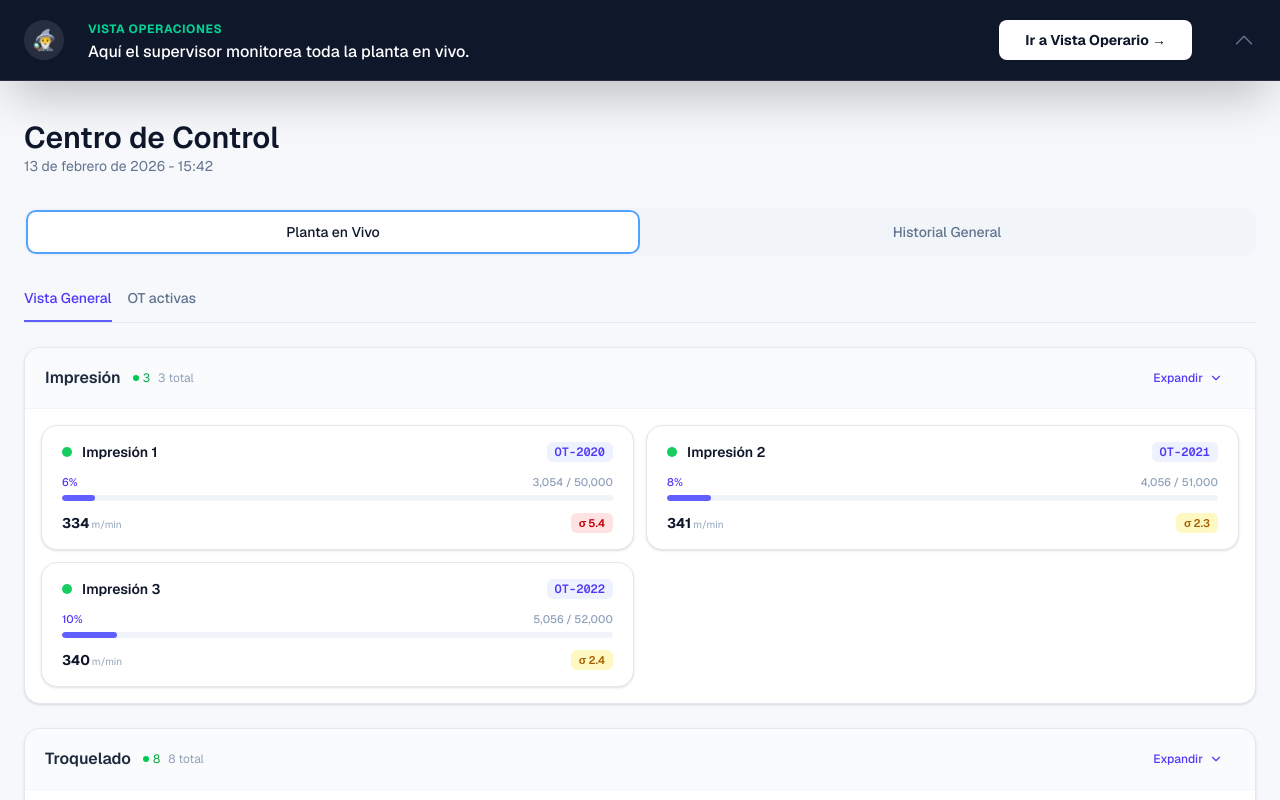
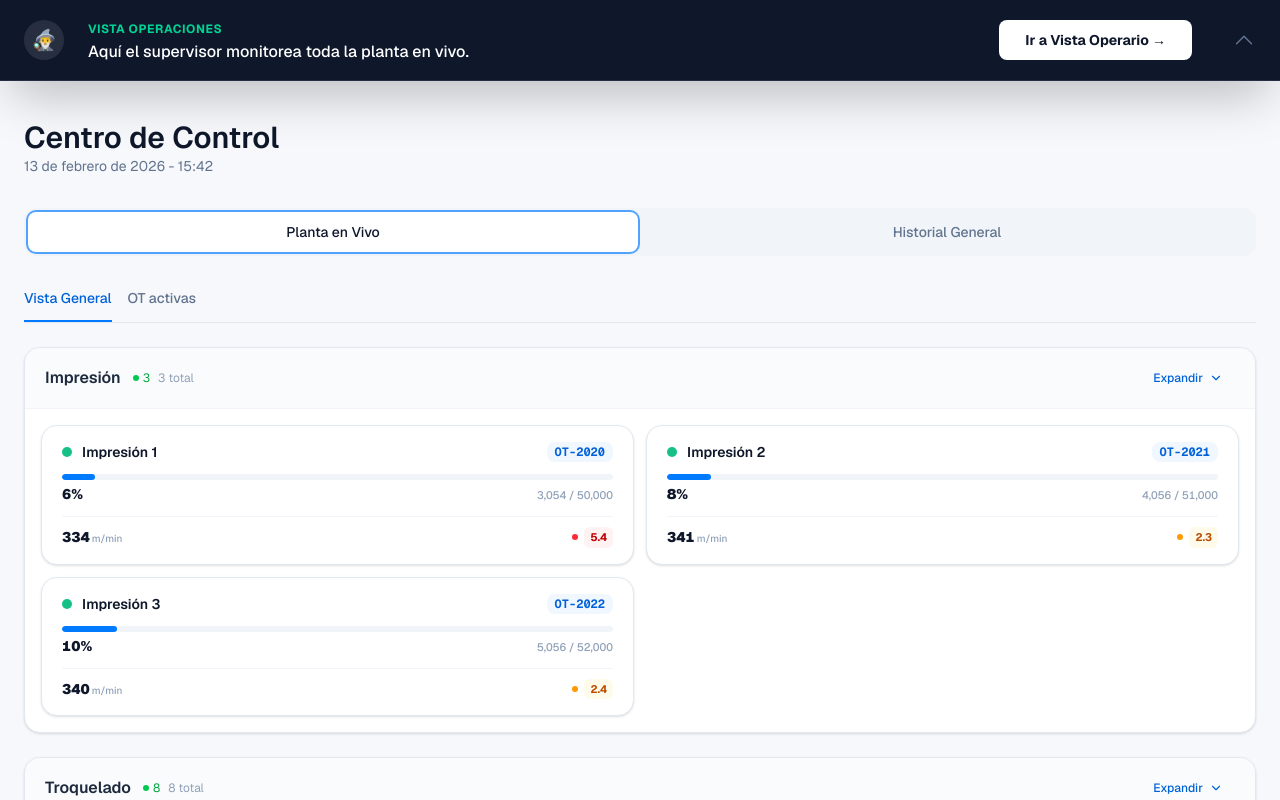
Before and after one commit to Dxeg0o/test_rahue, a Next.js app in the folder rahue/: page / in a window 1280 px wide. Shown: the top 800 px of the page. Built offline with nearby package versions, Linux system fonts and the light colour scheme.

Commit message:
refactor: Redesign machine card UI with enhanced status, progress, ETA, and metrics display.

```diff
--- a/rahue/src/app/globals.css
+++ b/rahue/src/app/globals.css
@@ -13,6 +13,18 @@
   --color-card: var(--card);
   --font-sans: var(--font-geist-sans);
   --font-mono: var(--font-geist-mono);
+
+  /* Primary color palette based on #007bff */
+  --color-indigo-50: #f0f7ff;
+  --color-indigo-100: #dfeeff;
+  --color-indigo-200: #b9ddff;
+  --color-indigo-300: #7bc4ff;
+  --color-indigo-400: #33a4ff;
+  --color-indigo-500: #007bff;
+  --color-indigo-600: #0062d9;
+  --color-indigo-700: #004fb0;
+  --color-indigo-800: #004391;
+  --color-indigo-900: #003878;
 }
 
 body {
--- a/rahue/src/app/page.tsx
+++ b/rahue/src/app/page.tsx
@@ -306,15 +306,15 @@ export default function HomePage() {
                                     <AreaChart data={selectedMachine.history && selectedMachine.history.length > 0 ? selectedMachine.history : [{time: mounted ? format(currentTime, "HH:mm:ss") : "00:00:00", speed: 0, target: 60}]}>
                                         <defs>
                                             <linearGradient id="colorSpeed" x1="0" y1="0" x2="0" y2="1">
-                                                <stop offset="5%" stopColor="#6366f1" stopOpacity={0.3}/>
-                                                <stop offset="95%" stopColor="#6366f1" stopOpacity={0}/>
+                                                <stop offset="5%" stopColor="#007bff" stopOpacity={0.3}/>
+                                                <stop offset="95%" stopColor="#007bff" stopOpacity={0}/>
                                             </linearGradient>
                                         </defs>
                                         <CartesianGrid strokeDasharray="3 3" vertical={false} />
                                         <XAxis dataKey="time" />
                                         <YAxis domain={[0, 400]} />
                                         <Tooltip />
-                                        <Area type="monotone" dataKey="speed" stroke="#6366f1" fillOpacity={1} fill="url(#colorSpeed)" animationDuration={300} />
+                                        <Area type="monotone" dataKey="speed" stroke="#007bff" fillOpacity={1} fill="url(#colorSpeed)" animationDuration={300} />
                                         <Area type="monotone" dataKey="target" stroke="#94a3b8" strokeDasharray="5 5" fill="none" />
                                     </AreaChart>
                                 </ResponsiveContainer>
--- a/rahue/src/app/stats/page.tsx
+++ b/rahue/src/app/stats/page.tsx
@@ -68,7 +68,7 @@ export default function StatsPage() {
                 <XAxis type="number" domain={[0, 100]} />
                 <YAxis dataKey="name" type="category" width={80} tick={{ fontSize: 12 }} />
                 <Tooltip cursor={{ fill: "#f1f5f9" }} />
-                <Bar dataKey="efficiency" fill="#4f46e5" radius={[0, 4, 4, 0]} barSize={32} />
+                <Bar dataKey="efficiency" fill="#0062d9" radius={[0, 4, 4, 0]} barSize={32} />
               </BarChart>
             </ResponsiveContainer>
           </div>
--- a/rahue/src/components/history-by-time.tsx
+++ b/rahue/src/components/history-by-time.tsx
@@ -101,7 +101,7 @@ export function HistoryByTime() {
                                 cursor={{fill: '#f1f5f9'}}
                                 contentStyle={{borderRadius: '8px', border: 'none', boxShadow: '0 4px 6px -1px rgb(0 0 0 / 0.1)'}}
                              />
-                             <Bar dataKey="units" fill="#6366f1" radius={[4, 4, 0, 0]} maxBarSize={50} />
+                             <Bar dataKey="units" fill="#007bff" radius={[4, 4, 0, 0]} maxBarSize={50} />
                         </BarChart>
                     </ResponsiveContainer>
                 </div>
--- a/rahue/src/components/machine-card-compact.tsx
+++ b/rahue/src/components/machine-card-compact.tsx
@@ -21,22 +21,22 @@ export function MachineCardCompact({ machine, onClick, onOtClick }: MachineCardC
         : 0;
 
     const stdDev = machine.metrics.standardDeviation || 0;
-    let trafficBg = "bg-green-100 text-green-700";
-    if (stdDev > 4) trafficBg = "bg-red-100 text-red-700";
-    else if (stdDev > 2) trafficBg = "bg-yellow-100 text-yellow-700";
+    let devBg = "bg-emerald-50 text-emerald-700";
+    let devDot = "bg-emerald-500";
+    if (stdDev > 4) { devBg = "bg-red-50 text-red-700"; devDot = "bg-red-500"; }
+    else if (stdDev > 2) { devBg = "bg-amber-50 text-amber-700"; devDot = "bg-amber-500"; }
 
     return (
         <div
             onClick={onClick}
             className="group relative cursor-pointer rounded-2xl border border-slate-200 bg-white px-5 py-4 shadow-sm transition-all hover:shadow-md hover:border-indigo-200 hover:-translate-y-0.5 active:scale-[0.99]"
         >
-            {/* Top row: Name + Status + OT */}
+            {/* Header: Name + OT */}
             <div className="flex items-center justify-between gap-3 mb-3">
                 <div className="flex items-center gap-2.5 min-w-0">
-                    {/* Status indicator */}
                     <div className={`h-2.5 w-2.5 flex-shrink-0 rounded-full ${
-                        machine.status === "RUNNING" ? "bg-green-500 animate-pulse" :
-                        isPaused ? "bg-yellow-400 animate-pulse" :
+                        machine.status === "RUNNING" ? "bg-emerald-500 animate-pulse" :
+                        isPaused ? "bg-amber-400 animate-pulse" :
                         "bg-slate-300"
                     }`} />
                     <h3 className="text-sm font-bold text-slate-900 truncate">{machine.name}</h3>
@@ -44,12 +44,12 @@ export function MachineCardCompact({ machine, onClick, onOtClick }: MachineCardC
                 {isActive && machine.order ? (
                     <button
                         onClick={(e) => { e.stopPropagation(); onOtClick?.(); }}
-                        className="flex-shrink-0 rounded-md bg-indigo-50 px-2 py-0.5 text-xs font-mono font-semibold text-indigo-600 hover:bg-indigo-100 transition-colors"
+                        className="flex-shrink-0 rounded-lg bg-indigo-50 px-2 py-0.5 text-xs font-mono font-bold text-indigo-600 hover:bg-indigo-100 transition-colors"
                     >
                         {machine.order.id}
                     </button>
                 ) : (
-                    <span className="flex-shrink-0 rounded-md bg-slate-50 px-2 py-0.5 text-xs text-slate-400">
+                    <span className="flex-shrink-0 rounded-lg bg-slate-50 px-2 py-0.5 text-xs text-slate-400">
                         Sin OT
                     </span>
                 )}
@@ -57,37 +57,38 @@ export function MachineCardCompact({ machine, onClick, onOtClick }: MachineCardC
 
             {isActive && machine.order ? (
                 <>
-                    {/* Progress bar */}
+                    {/* Progress */}
                     <div className="mb-3">
-                        <div className="flex justify-between text-[11px] font-medium mb-1">
-                            <span className="text-indigo-600">{progress}%</span>
-                            <span className="text-slate-400">
+                        <div className="h-1.5 w-full bg-slate-100 rounded-full overflow-hidden mb-1">
+                            <div
+                                className={`h-full rounded-full transition-all duration-1000 ease-out ${isPaused ? "bg-amber-400" : "bg-indigo-500"}`}
+                                style={{ width: `${progress}%` }}
+                            />
+                        </div>
+                        <div className="flex justify-between items-baseline">
+                            <span className="text-sm font-black text-slate-900 tabular-nums">{progress}%</span>
+                            <span className="text-[11px] text-slate-400 font-medium tabular-nums">
                                 {machine.metrics.totalUnits.toLocaleString()} / {machine.order.targetUnits?.toLocaleString()}
                             </span>
                         </div>
-                        <div className="h-1.5 w-full bg-slate-100 rounded-full overflow-hidden">
-                            <div
-                                className="h-full bg-indigo-500 rounded-full transition-all duration-1000 ease-out"
-                                style={{ width: `${progress}%` }}
-                            />
-                        </div>
                     </div>
 
-                    {/* Bottom row: Speed + Std Dev */}
-                    <div className="flex items-center justify-between">
+                    {/* Metrics row */}
+                    <div className="flex items-center justify-between pt-2.5 border-t border-slate-100">
+                        {isPaused ? (
+                            <span className="text-xs font-bold text-amber-600">En pausa</span>
+                        ) : (
+                            <span className="text-sm font-black text-slate-900 tabular-nums">
+                                {machine.metrics.currentSpeed}
+                                <span className="text-[10px] font-medium text-slate-400 ml-0.5">{machine.metrics.speedUnit}</span>
+                            </span>
+                        )}
                         <div className="flex items-center gap-1.5">
-                            {isPaused ? (
-                                <span className="text-xs font-bold text-yellow-600 bg-yellow-50 px-2 py-0.5 rounded-md">PAUSA</span>
-                            ) : (
-                                <span className="text-sm font-bold text-slate-900">
-                                    {machine.metrics.currentSpeed}
-                                    <span className="text-[10px] font-normal text-slate-400 ml-0.5">{machine.metrics.speedUnit}</span>
-                                </span>
-                            )}
+                            <span className={`h-1.5 w-1.5 rounded-full ${devDot}`} />
+                            <span className={`text-[11px] font-bold tabular-nums px-1.5 py-0.5 rounded-md ${devBg}`}>
+                                {stdDev.toFixed(1)}
+                            </span>
                         </div>
-                        <span className={`text-[11px] font-semibold px-2 py-0.5 rounded-md ${trafficBg}`}>
-                            <span className="mr-0.5">&sigma;</span>{stdDev.toFixed(1)}
-                        </span>
                     </div>
                 </>
             ) : (
--- a/rahue/src/components/machine-card.tsx
+++ b/rahue/src/components/machine-card.tsx
@@ -14,95 +14,132 @@ export function MachineCard({ machine, onClick, onOtClick }: MachineCardProps) {
         return Math.min(100, Math.round((current / target) * 100));
     };
 
-    const progress = machine.order && machine.order.targetUnits
+    const isActive = machine.status === "RUNNING" || machine.order?.status === "PAUSED";
+    const isPaused = machine.order?.status === "PAUSED";
+
+    const progress = machine.order?.targetUnits
         ? getProgress(machine.metrics.totalUnits, machine.order.targetUnits)
         : 0;
 
-    // Calculate Traffic Light based on Std Dev
+    // ETA calculation
+    let etaString = "";
+    if (machine.status === "RUNNING" && machine.order?.targetUnits) {
+        const remaining = machine.order.targetUnits - machine.metrics.totalUnits;
+        if (remaining > 0 && machine.metrics.currentSpeed > 0) {
+            const mins = remaining / machine.metrics.currentSpeed;
+            const eta = new Date(Date.now() + mins * 60000);
+            etaString = `${eta.getHours().toString().padStart(2, "0")}:${eta.getMinutes().toString().padStart(2, "0")}`;
+        }
+    }
+
     const stdDev = machine.metrics.standardDeviation || 0;
-    let trafficColor = "text-green-500";
-    if (stdDev > 4) trafficColor = "text-red-500";
-    else if (stdDev > 2) trafficColor = "text-yellow-500";
+    let devBg = "bg-emerald-50 text-emerald-700";
+    let devDot = "bg-emerald-500";
+    if (stdDev > 4) { devBg = "bg-red-50 text-red-700"; devDot = "bg-red-500"; }
+    else if (stdDev > 2) { devBg = "bg-amber-50 text-amber-700"; devDot = "bg-amber-500"; }
 
     return (
         <div
             onClick={onClick}
-        className={`group relative cursor-pointer overflow-hidden rounded-3xl p-6 shadow-lg transition-all hover:-translate-y-1 hover:shadow-2xl border border-slate-100 bg-white`}
+            className="group relative cursor-pointer overflow-hidden rounded-2xl border border-slate-200 bg-white shadow-sm transition-all hover:shadow-lg hover:-translate-y-0.5 active:scale-[0.99]"
         >
-            {/* Status Dot */}
-            <div className={`absolute top-4 right-4 h-3 w-3 rounded-full ${
-                machine.status === "RUNNING" ? "bg-green-500 animate-pulse" :
-                machine.order?.status === "PAUSED" ? "bg-yellow-400 animate-pulse" :
+            {isActive && machine.order ? (
+                <>
+                    {/* Header */}
+                    <div className="px-5 pt-4 pb-3">
+                        {/* Row 1: Name + OT — same as compact */}
+                        <div className="flex items-center justify-between gap-3 mb-2">
+                            <div className="flex items-center gap-2.5 min-w-0">
+                                <div className={`h-2.5 w-2.5 flex-shrink-0 rounded-full ${
+                                    machine.status === "RUNNING" ? "bg-emerald-500 animate-pulse" :
+                                    isPaused ? "bg-amber-400 animate-pulse" :
                                     "bg-slate-300"
                                 }`} />
-
-            <h3 className="text-xl font-bold text-slate-900 mb-1">{machine.name}</h3>
-            <p className="text-xs text-slate-400 mb-6">ID: {machine.id.toUpperCase()}</p>
-
-            {(machine.status === "RUNNING" || machine.order?.status === "PAUSED") && machine.order ? (
-                <div className="space-y-4">
-                    {/* Key Info Cards */}
-                    <div className="p-3 bg-slate-50 rounded-xl space-y-2">
-                        <div className="flex justify-between text-sm">
-                            <span className="text-slate-500">Orden (OT):</span>
+                                <h3 className="text-sm font-bold text-slate-900 truncate">{machine.name}</h3>
+                            </div>
                             <button
                                 onClick={(e) => { e.stopPropagation(); onOtClick?.(); }}
-                                className="font-mono font-bold text-indigo-600 hover:text-indigo-800 hover:underline transition-colors"
+                                className="flex-shrink-0 rounded-lg bg-indigo-50 px-2 py-0.5 text-xs font-mono font-bold text-indigo-600 hover:bg-indigo-100 transition-colors"
                             >
                                 {machine.order.id}
                             </button>
                         </div>
-                        <div className="flex flex-col text-sm">
-                            <span className="text-slate-500">Operador:</span>
-                            <span className="font-bold text-slate-900 truncate">
-                                {machine.order.operatorName}
+
+                        {/* Row 2: Extra info — only in expanded */}
+                        <div className="flex items-center gap-2 mb-3 ml-5">
+                            <span className={`inline-flex items-center gap-1 rounded-full px-2 py-0.5 text-[10px] font-bold uppercase tracking-wide text-white ${isPaused ? "bg-amber-500" : "bg-emerald-500"}`}>
+                                {isPaused ? "PAUSA" : "ACTIVA"}
                             </span>
-                            <span className="text-xs text-slate-500">{machine.order.operatorRut}</span>
+                            <span className="text-[11px] text-slate-400 truncate">{machine.order.operatorName}</span>
+                        </div>
+
+                        {/* Progress — same structure as compact */}
+                        <div>
+                            <div className="h-1.5 w-full bg-slate-100 rounded-full overflow-hidden mb-1.5">
+                                <div
+                                    className={`h-full rounded-full transition-all duration-1000 ease-out ${isPaused ? "bg-amber-400" : "bg-indigo-500"}`}
+                                    style={{ width: `${progress}%` }}
+                                />
+                            </div>
+                            <div className="flex justify-between items-baseline">
+                                <span className="text-lg font-black text-slate-900 tabular-nums">{progress}%</span>
+                                <span className="text-[11px] text-slate-400 font-medium tabular-nums">
+                                    {machine.metrics.totalUnits.toLocaleString()} / {machine.order.targetUnits?.toLocaleString()}
+                                </span>
+                            </div>
                         </div>
                     </div>
 
-                    {/* Progress Bar */}
-                    <div className="space-y-1">
-                        <div className="flex justify-between text-xs font-medium">
-                            <span className="text-indigo-600">Progreso ({progress}%)</span>
-                            <span className="text-slate-400">{machine.metrics.totalUnits.toLocaleString()} / {machine.order.targetUnits?.toLocaleString()}</span>
+                    {/* Metrics footer */}
+                    <div className="flex border-t border-slate-100 divide-x divide-slate-100">
+                        <div className="flex-1 px-3 py-2.5">
+                            <p className="text-[10px] uppercase tracking-wider text-slate-400 font-semibold mb-0.5">Velocidad</p>
+                            {isPaused ? (
+                                <p className="text-xs font-bold text-amber-600">En pausa</p>
+                            ) : (
+                                <p className="text-sm font-black text-slate-900 tabular-nums">
+                                    {machine.metrics.currentSpeed}
+                                    <span className="text-[10px] font-medium text-slate-400 ml-0.5">{machine.metrics.speedUnit}</span>
+                                </p>
+                            )}
                         </div>
-                        <div className="h-2 w-full bg-slate-100 rounded-full overflow-hidden">
-                            <div
-                                className="h-full bg-indigo-500 transition-all duration-1000 ease-out"
-                                style={{ width: `${progress}%` }}
-                            />
+                        <div className="flex-1 px-3 py-2.5">
+                            <p className="text-[10px] uppercase tracking-wider text-slate-400 font-semibold mb-0.5">Desviacion</p>
+                            <div className="flex items-center gap-1">
+                                <span className={`h-1.5 w-1.5 rounded-full ${devDot}`} />
+                                <span className={`text-[11px] font-bold tabular-nums px-1.5 py-0.5 rounded-md ${devBg}`}>
+                                    {stdDev.toFixed(2)}
+                                </span>
                             </div>
                         </div>
-
-                    {/* Speed & Std Dev Indicator */}
-                    <div className="pt-2 border-t border-slate-100 flex items-center justify-between">
-                        <div>
-                            <p className="text-xs text-slate-400">Velocidad</p>
-                            <p className="text-lg font-bold text-slate-900">
-                                {machine.order.status === "PAUSED" ? (
-                                    <span className="text-yellow-600 text-sm">EN PAUSA</span>
+                        <div className="flex-1 px-3 py-2.5">
+                            <p className="text-[10px] uppercase tracking-wider text-slate-400 font-semibold mb-0.5">ETA</p>
+                            {etaString ? (
+                                <p className="text-sm font-black text-emerald-600 tabular-nums">{etaString}</p>
                             ) : (
-                                    <>{machine.metrics.currentSpeed} <span className="text-xs font-normal text-slate-500">{machine.metrics.speedUnit}</span></>
+                                <p className="text-xs font-bold text-slate-300">--:--</p>
                             )}
-                            </p>
-                        </div>
-                        <div className="flex flex-col items-end">
-                                <p className="text-xs text-slate-400">Desviación</p>
-                                <div className="flex items-center gap-1">
-                                {/* Triangle Icon */}
-                                <svg width="12" height="12" viewBox="0 0 24 24" fill="currentColor" className={trafficColor}>
-                                    <path d="M12 2L2 22h20L12 2z" />
-                                </svg>
-                                <span className="text-sm font-bold text-slate-700">{stdDev.toFixed(2)}</span>
                         </div>
                     </div>
+                </>
+            ) : (
+                <div className="px-5 py-5">
+                    <div className="flex items-center gap-2.5 mb-3">
+                        <div className="h-2.5 w-2.5 rounded-full bg-slate-300" />
+                        <h3 className="text-sm font-bold text-slate-900">{machine.name}</h3>
+                    </div>
+                    <div className="flex items-center gap-3 p-3 bg-slate-50 rounded-xl">
+                        <div className="h-8 w-8 rounded-full bg-slate-200 flex items-center justify-center flex-shrink-0">
+                            <svg width="16" height="16" viewBox="0 0 24 24" fill="none" stroke="currentColor" strokeWidth="2" className="text-slate-400">
+                                <circle cx="12" cy="12" r="10" />
+                                <line x1="8" y1="12" x2="16" y2="12" />
+                            </svg>
+                        </div>
+                        <div>
+                            <p className="text-sm font-medium text-slate-500">Detenida</p>
+                            <p className="text-xs text-slate-400">Esperando inicio de turno</p>
                         </div>
                     </div>
-            ) : (
-                <div className="py-10 text-center text-slate-400 text-sm bg-slate-50 rounded-xl">
-                    <p>Máquina Detenida</p>
-                    <p className="text-xs mt-1">Esperando inicio de turno</p>
                 </div>
             )}
         </div>
```
Lines whose indentation alone changed are shown as unchanged.
